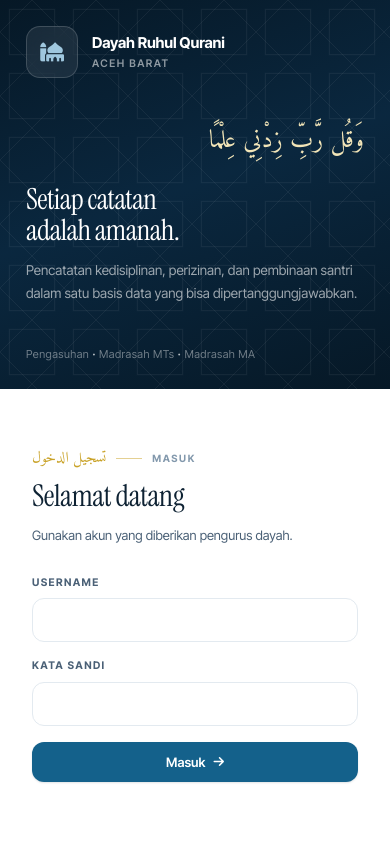
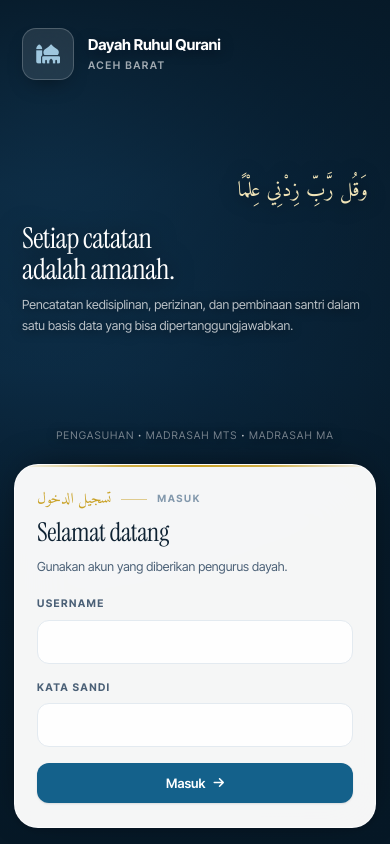
Before and after one commit to Chemint-code/Ruhul_Qurani, a plain HTML site: page index.html in a window 390 px wide. Drawn offline with nearby package versions, Linux system fonts and the light colour scheme; some packages are replaced by stand-ins of ours; no server answers; a script that the page names is missing.

Commit message:
Refactor login screen styles and structure
Updated the login screen layout and styles for better responsiveness and visual appeal.

```diff
--- a/index.html
+++ b/index.html
@@ -65,52 +65,160 @@ a{color:var(--sea);text-decoration:none}
 .eyebrow .rule{flex:0 0 26px;height:1px;background:var(--brass);opacity:.5}
 .eyebrow .lat{font-size:10px;font-weight:700;letter-spacing:.16em;
   text-transform:uppercase;color:var(--text-3)}
-/* ======================= LOGIN ======================= */
-#loginScreen{min-height:100vh;display:grid;grid-template-columns:1.1fr .9fr}
-@media(max-width:900px){#loginScreen{grid-template-columns:1fr}}
+/* ============================================================
+   LOGIN — foto identitas dayah dibiarkan penuh satu layar
+   ============================================================
+   Foto tidak lagi dikurung di kolom kiri. Ia menutup seluruh layar,
+   termasuk di balik panel masuk, lalu diredam gradasi navy berlapis
+   supaya teks putih di kiri tetap terbaca dan formulir di kanan tidak
+   kehilangan kontras. Panel masuk berupa kartu kaca buram — bukan blok
+   putih solid — agar sambungan foto ke area formulir tidak terputus.
+   ============================================================ */
+/* Lapisan foto & peredam memakai position:fixed agar tetap menutup layar
+   ketika kartu masuk lebih tinggi dari jendela (ponsel mendatar, layar
+   pendek) — halaman boleh bergulir tanpa foto ikut terpotong. */
+#loginScreen{
+  position:relative;isolation:isolate;
+  min-height:100vh;background:var(--ink);
+  display:grid;grid-template-columns:1.06fr .94fr;
+}
+/* Dasar bila foto belum diunggah atau gagal dimuat */
+#loginScreen::before{
+  content:'';position:fixed;inset:0;z-index:0;
+  background:radial-gradient(132% 124% at 12% 6%,#154366 0%,#0B2B45 46%,#061826 100%);
+}
+.login-bg{
+  position:fixed;inset:0;z-index:0;
+  background-image:var(--photo,none);
+  background-size:cover;background-position:center 42%;
+  opacity:0;transform:scale(1.07);
+  transition:opacity 1.5s ease,transform 20s ease;
+}
+#loginScreen.ready .login-bg{opacity:1;transform:scale(1)}
+/* Peredam: vignette lembut + sapuan diagonal navy.
+   Pola girih sengaja tidak dipakai di sini — di atas foto ia terbaca
+   sebagai jaring dan membuat langit senja tampak kotor. */
+.login-wash{
+  position:fixed;inset:0;z-index:1;pointer-events:none;
+  background:
+    radial-gradient(120% 100% at 46% 46%,transparent 30%,rgba(6,24,38,.55) 100%),
+    linear-gradient(100deg,
+      rgba(6,24,38,.93) 0%,
+      rgba(6,24,38,.8) 22%,
+      rgba(8,30,48,.55) 42%,
+      rgba(6,24,38,.34) 58%,
+      rgba(6,24,38,.5) 100%);
+}
 .login-art{
-  position:relative;overflow:hidden;background:var(--ink);
-  display:flex;flex-direction:column;justify-content:space-between;gap:34px;padding:44px;
-}
-@media(max-width:900px){.login-art{padding:26px;min-height:220px;gap:22px}}
-.login-art::before{
-  content:'';position:absolute;inset:0;
-  background-image:var(--photo,none);background-size:cover;background-position:center 45%;
-  opacity:0;transform:scale(1.05);
-  transition:opacity 1.1s ease, transform 9s ease;
-}
-.login-art.ready::before{opacity:.5;transform:scale(1)}
-.login-art::after{
-  content:'';position:absolute;inset:0;
-  background:var(--girih),
-    linear-gradient(160deg,rgba(6,24,38,.93) 0%,rgba(11,43,69,.8) 48%,rgba(6,24,38,.95) 100%);
-}
-.login-art > *{position:relative;z-index:2}
+  position:relative;z-index:2;
+  display:flex;flex-direction:column;justify-content:space-between;gap:34px;
+  padding:52px 46px;
+}
 .brandmark{display:flex;align-items:center;gap:14px}
 .brandmark .seal{position:relative;width:52px;height:52px;border-radius:14px;
-  display:grid;place-items:center;background:rgba(255,255,255,.08);
-  border:1px solid rgba(255,255,255,.16);backdrop-filter:blur(8px);overflow:hidden}
+  display:grid;place-items:center;background:rgba(255,255,255,.1);
+  border:1px solid rgba(255,255,255,.2);backdrop-filter:blur(10px);overflow:hidden;
+  box-shadow:0 10px 24px -14px rgba(0,0,0,.9)}
 .brandmark .seal i{position:absolute;color:#9FC7DE;font-size:19px}
 .brandmark .seal img{position:relative;width:38px;height:38px;object-fit:contain;
   opacity:0;transition:opacity .5s}
 .brandmark .seal img.ready{opacity:1}
-.brandmark b{display:block;color:#fff;font-size:15px;font-weight:700;letter-spacing:-.01em}
-.brandmark span{display:block;color:rgba(255,255,255,.55);font-size:10.5px;
+.brandmark b{display:block;color:#fff;font-size:15px;font-weight:700;letter-spacing:-.01em;
+  text-shadow:0 2px 12px rgba(6,24,38,.7)}
+.brandmark span{display:block;color:rgba(255,255,255,.62);font-size:10.5px;
   letter-spacing:.14em;text-transform:uppercase;font-weight:600;margin-top:2px}
-.login-verse{max-width:450px}
-.login-verse .ar{font-size:25px;color:#F2E5B8;line-height:1.9;display:block;margin-bottom:18px}
+.login-verse{max-width:470px}
+.login-verse .ar{font-size:26px;color:#F2E5B8;line-height:1.9;display:block;margin-bottom:18px;
+  text-shadow:0 2px 18px rgba(6,24,38,.75)}
 .login-verse h1{font-family:'Instrument Serif',Georgia,serif;font-weight:400;
-  font-size:clamp(29px,3.9vw,43px);line-height:1.08;color:#fff;margin:0 0 13px;
-  letter-spacing:-.02em}
-.login-verse p{color:rgba(255,255,255,.6);font-size:13.5px;line-height:1.7;margin:0;max-width:405px}
-.login-foot{color:rgba(255,255,255,.42);font-size:11px;letter-spacing:.04em}
-.login-foot b{color:rgba(255,255,255,.7)}
-.login-form{display:flex;align-items:center;justify-content:center;padding:44px 32px;
-  background:var(--surface)}
-.login-form form{width:100%;max-width:352px}
+  font-size:clamp(30px,4vw,45px);line-height:1.06;color:#fff;margin:0 0 14px;
+  letter-spacing:-.02em;text-shadow:0 3px 26px rgba(6,24,38,.8)}
+.login-verse p{color:rgba(255,255,255,.72);font-size:13.5px;line-height:1.7;margin:0;
+  max-width:415px;text-shadow:0 1px 12px rgba(6,24,38,.75)}
+.login-foot{color:rgba(255,255,255,.5);font-size:11px;letter-spacing:.04em;
+  text-shadow:0 1px 10px rgba(6,24,38,.8)}
+.login-foot b{color:rgba(255,255,255,.78)}
+
+/* ---------- Kartu masuk: kaca buram di atas foto ---------- */
+.login-form{
+  position:relative;z-index:2;
+  display:flex;align-items:center;justify-content:center;
+  padding:48px 44px;
+}
+@media(min-width:901px) and (max-height:760px){
+  .login-art{padding:34px 46px}
+  .login-form{padding:34px 40px}
+  .login-card{padding:30px 30px 28px}
+  .login-verse .ar{font-size:22px;margin-bottom:12px}
+}
+.login-card{
+  position:relative;overflow:hidden;
+  width:100%;max-width:394px;padding:38px 34px 34px;
+  border-radius:22px;
+  background:rgba(255,255,255,.94);
+  -webkit-backdrop-filter:blur(26px) saturate(1.18);
+  backdrop-filter:blur(26px) saturate(1.18);
+  border:1px solid rgba(255,255,255,.72);
+  box-shadow:
+    0 2px 6px rgba(6,24,38,.12),
+    0 44px 84px -42px rgba(0,0,0,.92);
+}
+.login-card::before{
+  content:'';position:absolute;left:0;right:0;top:0;height:2px;
+  background:linear-gradient(90deg,transparent,rgba(201,162,39,.85) 30%,
+             var(--brass) 50%,rgba(201,162,39,.85) 70%,transparent);
+}
 .login-form h2{font-family:'Instrument Serif',Georgia,serif;font-weight:400;
-  font-size:30px;margin:6px 0 6px;letter-spacing:-.015em}
-.login-form .sub{color:var(--text-2);font-size:13px;margin:0 0 30px}
+  font-size:31px;margin:7px 0 6px;letter-spacing:-.015em}
+.login-form .sub{color:var(--text-2);font-size:13px;margin:0 0 28px}
+.login-card .input{background:rgba(255,255,255,.9)}
+
+/* ---------- Ponsel & tablet: foto tetap penuh, kartu menempel bawah ---------- */
+@media(max-width:900px){
+  #loginScreen{
+    grid-template-columns:1fr;
+    grid-template-rows:1fr auto;
+    min-height:100vh;
+  }
+  .login-bg{background-position:center 34%;transform:scale(1.12)}
+  #loginScreen.ready .login-bg{transform:scale(1.02)}
+  .login-wash{
+    background:
+      linear-gradient(180deg,
+        rgba(6,24,38,.88) 0%,
+        rgba(6,24,38,.44) 22%,
+        rgba(6,24,38,.3) 44%,
+        rgba(6,24,38,.78) 66%,
+        rgba(6,24,38,.95) 100%);
+  }
+  .login-art{padding:28px 22px 14px;gap:18px}
+  .login-foot{text-align:center;letter-spacing:.1em;text-transform:uppercase;
+    font-size:9.5px;color:rgba(255,255,255,.45)}
+  .login-verse{max-width:none}
+  .login-verse .ar{font-size:21px;margin-bottom:12px}
+  .login-verse h1{font-size:clamp(27px,7.4vw,36px);margin-bottom:11px}
+  .login-verse p{font-size:12.5px;max-width:none;line-height:1.65}
+  .login-foot{font-size:10.5px}
+  .login-form{padding:6px 14px calc(16px + env(safe-area-inset-bottom));align-items:flex-end}
+  .login-card{
+    max-width:none;padding:26px 22px 24px;border-radius:24px;
+    background:rgba(255,255,255,.96);
+    box-shadow:0 -6px 40px -18px rgba(0,0,0,.85),0 2px 6px rgba(6,24,38,.14);
+  }
+  .login-form h2{font-size:26px;margin:5px 0 5px}
+  .login-form .sub{margin-bottom:20px;font-size:12.5px}
+}
+/* Layar pendek (ponsel mendatar / perangkat kecil): rapatkan bagian atas */
+@media(max-width:900px) and (max-height:680px){
+  .login-art{padding:18px 20px 10px;gap:12px}
+  .login-verse .ar{font-size:18px;margin-bottom:8px}
+  .login-verse h1{font-size:24px;margin-bottom:8px}
+  .login-verse p,.login-foot{display:none}
+  .brandmark .seal{width:44px;height:44px;border-radius:12px}
+  .login-card{padding:20px 18px 18px}
+  .login-form h2{font-size:23px}
+  .login-form .sub{margin-bottom:16px}
+}
 /* ======================= FORM ======================= */
 .field{margin-bottom:16px}
 .label{display:block;font-size:10.5px;font-weight:700;letter-spacing:.13em;
@@ -1643,6 +1751,8 @@ select.per-in{appearance:none;padding-right:14px;
 <body>
 <!-- ======================= LOGIN ======================= -->
 <div id="loginScreen">
+  <div class="login-bg" id="loginBg"></div>
+  <div class="login-wash"></div>
   <div class="login-art" id="loginArt">
     <div class="brandmark">
       <div class="seal">
@@ -1665,7 +1775,7 @@ select.per-in{appearance:none;padding-right:14px;
     </div>
   </div>
   <div class="login-form">
-    <form id="formLogin" autocomplete="on">
+    <form id="formLogin" class="login-card" autocomplete="on">
       <div class="eyebrow">
         <span class="ar">تسجيل الدخول</span>
         <span class="rule"></span>
```
